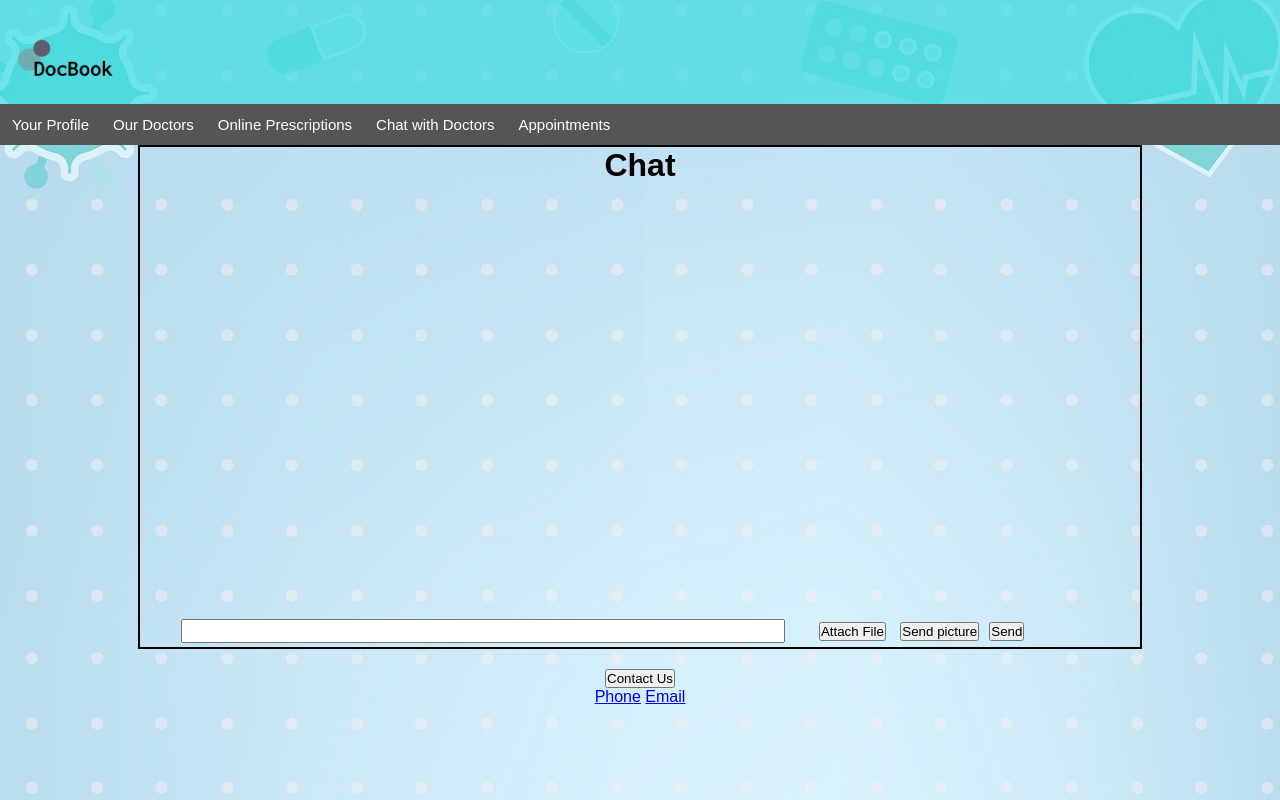
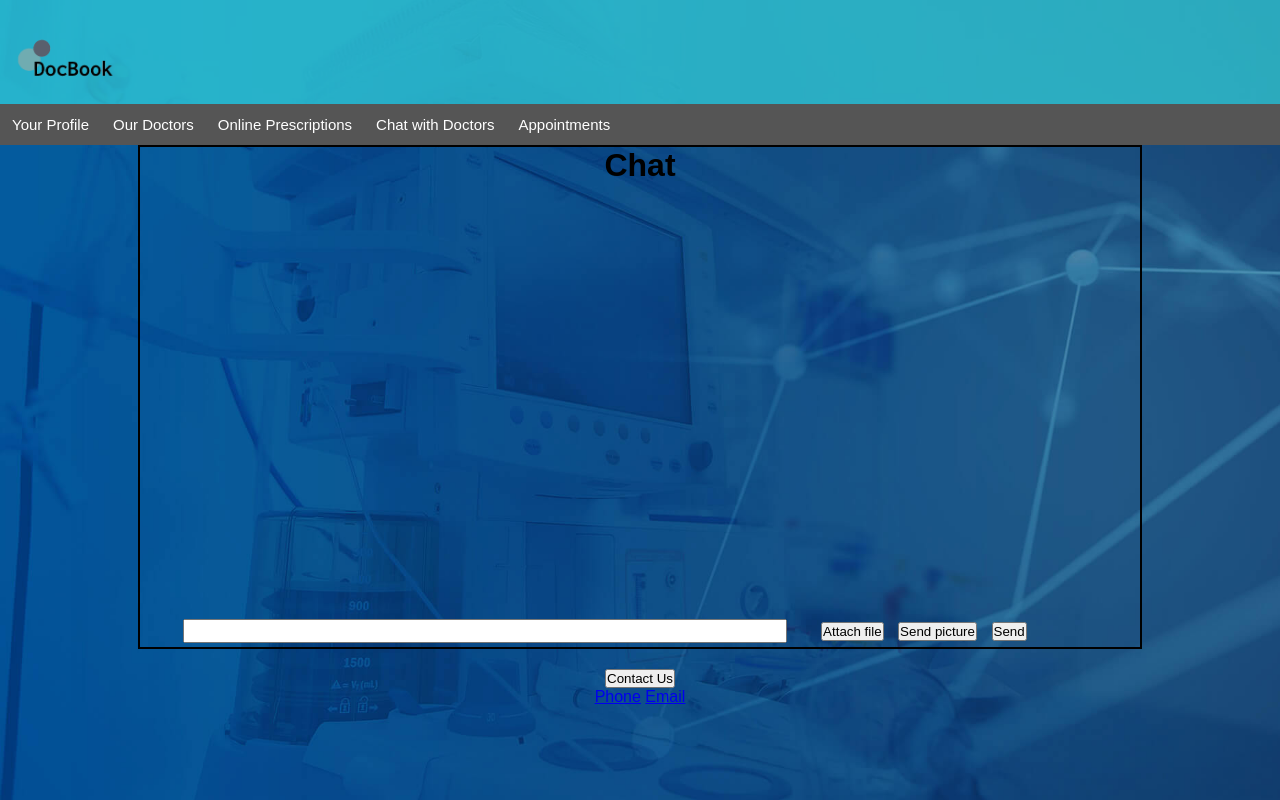
Before and after one commit to VP1996/SES1A-TM-5, a PHP site: page /Chat.html in a window 1280 px wide. Run offline with PHP 8.4, Linux system fonts and the light colour scheme.

Commit message:
new background

```diff
--- a/docbook/Chat.html
+++ b/docbook/Chat.html
@@ -55,7 +55,7 @@
 	<input class="chatBox" style="height:20px; width:600px; type=text;">
 
 				<button class="sendBtn">Send</button>
-	            <button class="fileBtn">Attach File</button>
+	            <button class="fileBtn" >Attach file</button>
 				<button class="picBtn">Send picture</button>
 
 									</div>
--- a/docbook/css/Chat.css
+++ b/docbook/css/Chat.css
@@ -15,6 +15,7 @@ right: 60px;
 }
 
 .fileBtn {
+
 	position: relative;
 	top: 435px;
 	right: 70px;
```
Also changed, not shown: docbook/img/appointment.png (added), docbook/img/appointment1.png (added), docbook/img/appointment2.png (added), docbook/img/appointment3.png (added), docbook/img/appointment4.png (added), docbook/img/attachBtn.png (added), docbook/img/docbook-bg.jpg.
